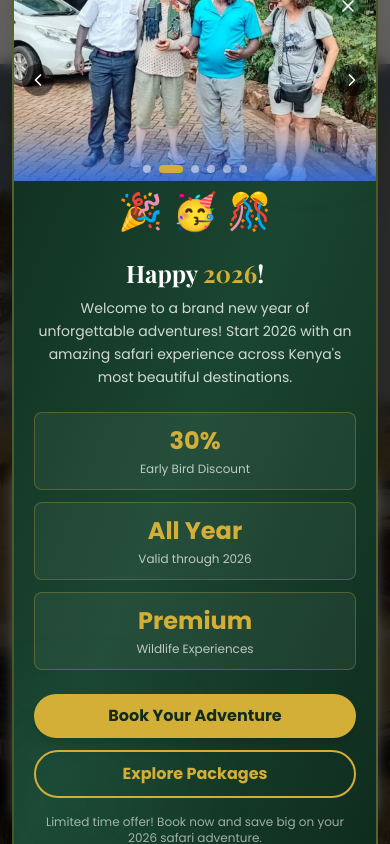
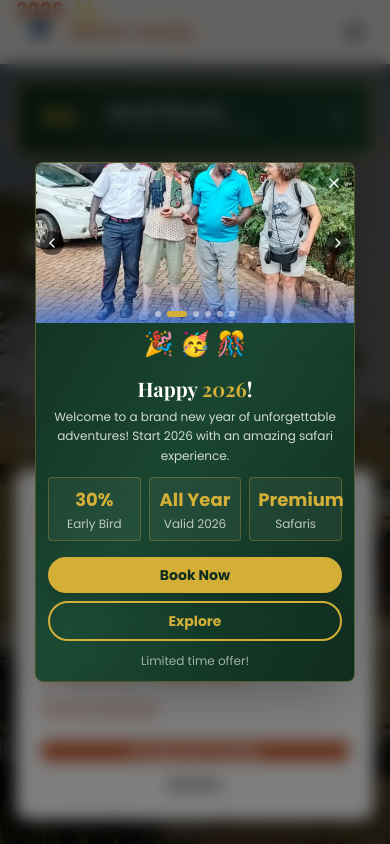
Before and after one commit to anonymike/mzedutoursandtravels, a Next.js app: page / in a window 390 px wide. Shown: the top 844 px of the page. Built offline with nearby package versions, Linux system fonts and the light colour scheme; a web font is replaced by a local one.

Commit message:
fix: optimize modal for mobile responsiveness
Reduce carousel height and adjust padding, text, and button sizes for better fit.

#VERCEL_SKIP

Co-authored-by: ANONY_MIKE <207262767+anonymike@users.noreply.github.com>

```diff
--- a/components/new-year-welcome-modal.tsx
+++ b/components/new-year-welcome-modal.tsx
@@ -89,22 +89,22 @@ export function NewYearWelcomeModal() {
   return (
     <div
       onClick={handleBackdropClick}
-      className="fixed inset-0 bg-black/50 backdrop-blur-sm z-50 flex items-center justify-center p-3 sm:p-4"
+      className="fixed inset-0 bg-black/50 backdrop-blur-sm z-50 flex items-center justify-center p-2 sm:p-4"
     >
-      <div className="relative bg-gradient-to-br from-[#0F2C1E] via-[#1a4631] to-[#0F2C1E] rounded-xl sm:rounded-2xl w-full max-w-sm sm:max-w-3xl shadow-2xl border-2 border-[#D4AF37]/30 overflow-hidden">
+      <div className="relative bg-gradient-to-br from-[#0F2C1E] via-[#1a4631] to-[#0F2C1E] rounded-lg sm:rounded-2xl w-full max-w-xs sm:max-w-2xl lg:max-w-3xl shadow-2xl border border-[#D4AF37]/30 overflow-hidden flex flex-col max-h-[90vh] sm:max-h-[85vh]">
         {/* Animated background elements */}
-        <div className="absolute top-0 right-0 w-32 sm:w-40 h-32 sm:h-40 bg-[#D4AF37]/10 rounded-full blur-3xl"></div>
-        <div className="absolute bottom-0 left-0 w-32 sm:w-40 h-32 sm:h-40 bg-[#4ECDC4]/10 rounded-full blur-3xl"></div>
+        <div className="absolute top-0 right-0 w-24 sm:w-32 h-24 sm:h-32 bg-[#D4AF37]/10 rounded-full blur-3xl"></div>
+        <div className="absolute bottom-0 left-0 w-24 sm:w-32 h-24 sm:h-32 bg-[#4ECDC4]/10 rounded-full blur-3xl"></div>
 
         <button
           onClick={handleClose}
-          className="absolute top-3 right-3 sm:top-4 sm:right-4 p-1.5 sm:p-2 hover:bg-white/20 active:bg-white/30 rounded-full transition-all duration-200 z-10 cursor-pointer"
+          className="absolute top-2 right-2 sm:top-3 sm:right-3 p-1 sm:p-1.5 hover:bg-white/20 active:bg-white/30 rounded-full transition-all duration-200 z-10 cursor-pointer"
           aria-label="Close modal"
         >
-          <X className="w-5 h-5 sm:w-6 sm:h-6 text-white" />
+          <X className="w-4 h-4 sm:w-5 sm:h-5 text-white" />
         </button>
 
-        <div className="relative w-full aspect-video sm:aspect-auto sm:h-64 overflow-hidden bg-black/30">
+        <div className="relative w-full h-40 sm:h-56 lg:h-64 overflow-hidden bg-black/30 flex-shrink-0">
           {modalImages.map((image, index) => (
             <div
               key={index}
@@ -123,62 +123,60 @@ export function NewYearWelcomeModal() {
           {/* Navigation Buttons */}
           <button
             onClick={prevImage}
-            className="absolute left-2 sm:left-4 top-1/2 -translate-y-1/2 p-1.5 sm:p-2 bg-black/50 hover:bg-black/70 rounded-full transition-all z-20 cursor-pointer"
+            className="absolute left-1 sm:left-3 top-1/2 -translate-y-1/2 p-1 sm:p-2 bg-black/50 hover:bg-black/70 rounded-full transition-all z-20 cursor-pointer"
             aria-label="Previous image"
           >
-            <ChevronLeft className="w-5 h-5 sm:w-6 sm:h-6 text-white" />
+            <ChevronLeft className="w-4 h-4 sm:w-5 sm:h-5 text-white" />
           </button>
           <button
             onClick={nextImage}
-            className="absolute right-2 sm:right-4 top-1/2 -translate-y-1/2 p-1.5 sm:p-2 bg-black/50 hover:bg-black/70 rounded-full transition-all z-20 cursor-pointer"
+            className="absolute right-1 sm:right-3 top-1/2 -translate-y-1/2 p-1 sm:p-2 bg-black/50 hover:bg-black/70 rounded-full transition-all z-20 cursor-pointer"
             aria-label="Next image"
           >
-            <ChevronRight className="w-5 h-5 sm:w-6 sm:h-6 text-white" />
+            <ChevronRight className="w-4 h-4 sm:w-5 sm:h-5 text-white" />
           </button>
 
           {/* Image Indicators */}
-          <div className="absolute bottom-2 left-1/2 -translate-x-1/2 flex gap-2">
+          <div className="absolute bottom-1.5 sm:bottom-2 left-1/2 -translate-x-1/2 flex gap-1.5 sm:gap-2">
             {modalImages.map((_, index) => (
               <button
                 key={index}
                 onClick={() => setCurrentImageIndex(index)}
-                className={`w-2 h-2 rounded-full transition-all cursor-pointer ${
-                  index === currentImageIndex ? "bg-[#D4AF37] w-6" : "bg-white/50"
+                className={`w-1.5 h-1.5 sm:w-2 sm:h-2 rounded-full transition-all cursor-pointer ${
+                  index === currentImageIndex ? "bg-[#D4AF37] w-5 sm:w-6" : "bg-white/50"
                 }`}
               />
             ))}
           </div>
         </div>
 
-        {/* Content */}
-        <div className="relative z-10 p-5 sm:p-8 md:p-12 text-center">
-          <div className="text-4xl sm:text-5xl mb-4 sm:mb-6 animate-bounce">🎉 🥳 🎊</div>
+        <div className="relative z-10 p-3 sm:p-6 md:p-8 text-center flex flex-col flex-1 overflow-y-auto">
+          <div className="text-2xl sm:text-3xl mb-2 sm:mb-3 animate-bounce">🎉 🥳 🎊</div>
 
-          <h1 className="text-2xl sm:text-4xl md:text-5xl font-bold text-white mb-2 sm:mb-4">
+          <h1 className="text-xl sm:text-3xl md:text-4xl font-bold text-white mb-1 sm:mb-2">
             Happy <span className="text-[#D4AF37]">2026</span>!
           </h1>
 
-          <p className="text-sm sm:text-base md:text-lg text-white/80 mb-6 sm:mb-8 leading-relaxed">
-            Welcome to a brand new year of unforgettable adventures! Start 2026 with an amazing safari experience across
-            Kenya's most beautiful destinations.
+          <p className="text-xs sm:text-sm md:text-base text-white/80 mb-3 sm:mb-4 leading-relaxed">
+            Welcome to a brand new year of unforgettable adventures! Start 2026 with an amazing safari experience.
           </p>
 
-          <div className="grid grid-cols-1 sm:grid-cols-3 gap-3 sm:gap-4 mb-6 sm:mb-8">
-            <div className="bg-white/5 border border-[#D4AF37]/30 rounded-lg p-3 sm:p-4">
-              <div className="text-2xl sm:text-3xl font-bold text-[#D4AF37] mb-1 sm:mb-2">30%</div>
-              <p className="text-white/70 text-xs sm:text-sm">Early Bird Discount</p>
+          <div className="grid grid-cols-3 gap-2 sm:gap-3 mb-4 sm:mb-5 flex-shrink-0">
+            <div className="bg-white/5 border border-[#D4AF37]/30 rounded p-2 sm:p-3">
+              <div className="text-lg sm:text-2xl font-bold text-[#D4AF37] mb-0.5 sm:mb-1">30%</div>
+              <p className="text-white/70 text-xs">Early Bird</p>
             </div>
-            <div className="bg-white/5 border border-[#D4AF37]/30 rounded-lg p-3 sm:p-4">
-              <div className="text-2xl sm:text-3xl font-bold text-[#D4AF37] mb-1 sm:mb-2">All Year</div>
-              <p className="text-white/70 text-xs sm:text-sm">Valid through 2026</p>
+            <div className="bg-white/5 border border-[#D4AF37]/30 rounded p-2 sm:p-3">
+              <div className="text-lg sm:text-2xl font-bold text-[#D4AF37] mb-0.5 sm:mb-1">All Year</div>
+              <p className="text-white/70 text-xs">Valid 2026</p>
             </div>
-            <div className="bg-white/5 border border-[#D4AF37]/30 rounded-lg p-3 sm:p-4">
-              <div className="text-2xl sm:text-3xl font-bold text-[#D4AF37] mb-1 sm:mb-2">Premium</div>
-              <p className="text-white/70 text-xs sm:text-sm">Wildlife Experiences</p>
+            <div className="bg-white/5 border border-[#D4AF37]/30 rounded p-2 sm:p-3">
+              <div className="text-lg sm:text-2xl font-bold text-[#D4AF37] mb-0.5 sm:mb-1">Premium</div>
+              <p className="text-white/70 text-xs">Safaris</p>
             </div>
           </div>
 
-          <div className="flex flex-col gap-3 sm:gap-4 justify-center">
+          <div className="flex flex-col gap-2 sm:gap-3 justify-center flex-shrink-0">
             <button
               onClick={(e) => {
                 handleClose(e)
@@ -189,21 +187,19 @@ export function NewYearWelcomeModal() {
                   window.location.href = "/#booking"
                 }
               }}
-              className="px-6 sm:px-8 py-2.5 sm:py-3 bg-[#D4AF37] text-[#0F2C1E] font-bold rounded-full hover:bg-[#E5C158] active:scale-95 transition-all duration-200 shadow-lg cursor-pointer"
+              className="px-4 sm:px-6 py-2 sm:py-2.5 bg-[#D4AF37] text-[#0F2C1E] font-bold rounded-full hover:bg-[#E5C158] active:scale-95 transition-all duration-200 shadow-lg cursor-pointer text-sm sm:text-base"
             >
-              Book Your Adventure
+              Book Now
             </button>
             <button
               onClick={handleClose}
-              className="px-6 sm:px-8 py-2.5 sm:py-3 border-2 border-[#D4AF37] text-[#D4AF37] font-bold rounded-full hover:bg-[#D4AF37]/10 active:scale-95 transition-all duration-200 cursor-pointer"
+              className="px-4 sm:px-6 py-2 sm:py-2.5 border-2 border-[#D4AF37] text-[#D4AF37] font-bold rounded-full hover:bg-[#D4AF37]/10 active:scale-95 transition-all duration-200 cursor-pointer text-sm sm:text-base"
             >
-              Explore Packages
+              Explore
             </button>
           </div>
 
-          <p className="text-white/60 text-xs sm:text-sm mt-4 sm:mt-6">
-            Limited time offer! Book now and save big on your 2026 safari adventure.
-          </p>
+          <p className="text-white/60 text-xs mt-3 sm:mt-4 flex-shrink-0">Limited time offer!</p>
         </div>
       </div>
     </div>
```
